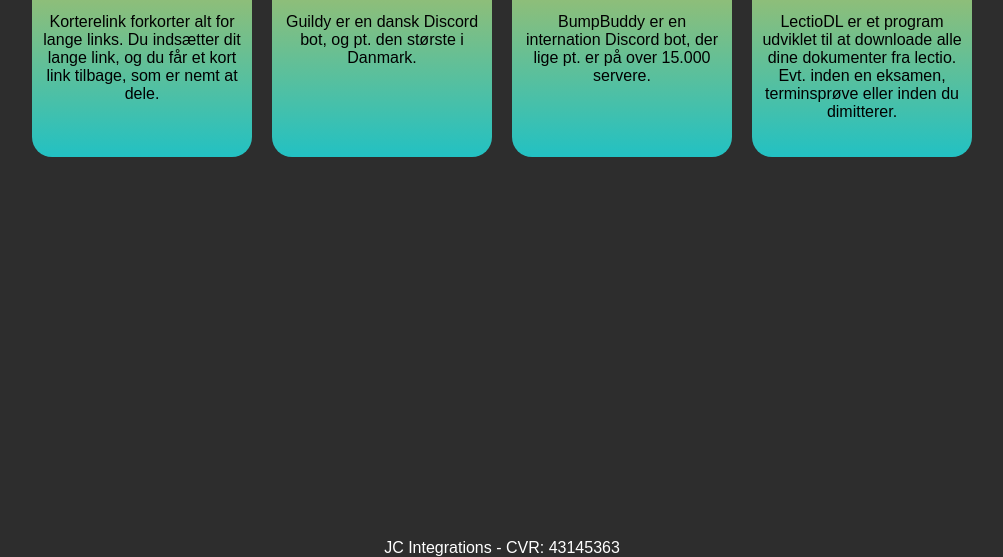
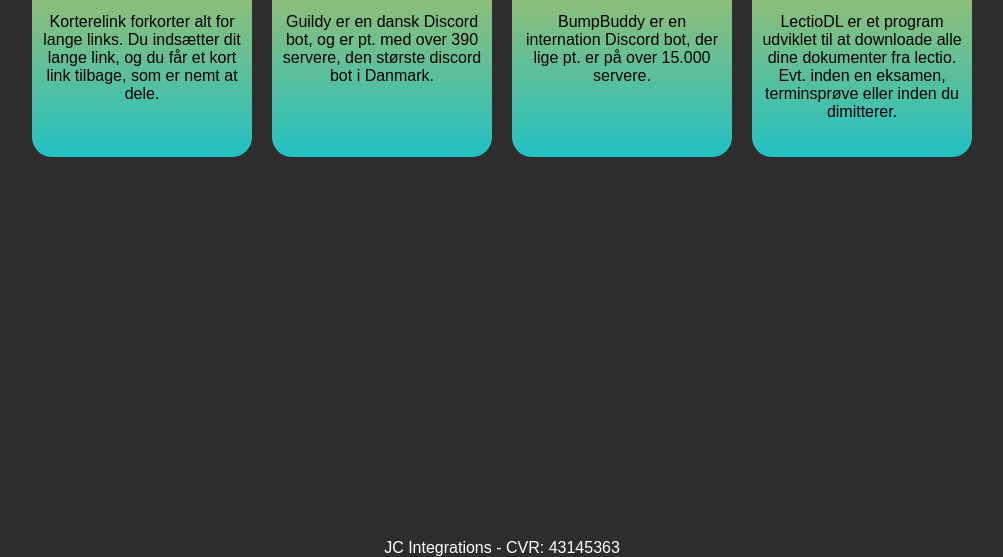
Before and after one commit to JC-Integrations/Hjemmeside, a plain HTML site: page index.html in a window 1280 px wide. Shown: the part 243-800 px from the top of the page, without its empty margins (138-1141 px from the left). Drawn offline with Linux system fonts and the light colour scheme.

Commit message:
Add more description to Guildy

```diff
--- a/index.html
+++ b/index.html
@@ -32,7 +32,7 @@
                     <h1>Guildy</h1>
                 </a>
                 <!--Description of Service-->
-                <p>Guildy er en dansk Discord bot, og pt. den største i Danmark.</p>
+                <p>Guildy er en dansk Discord bot, og er pt. med over 390 servere, den største discord bot i Danmark.</p>
             </div>
 
             <div class="service">
```
